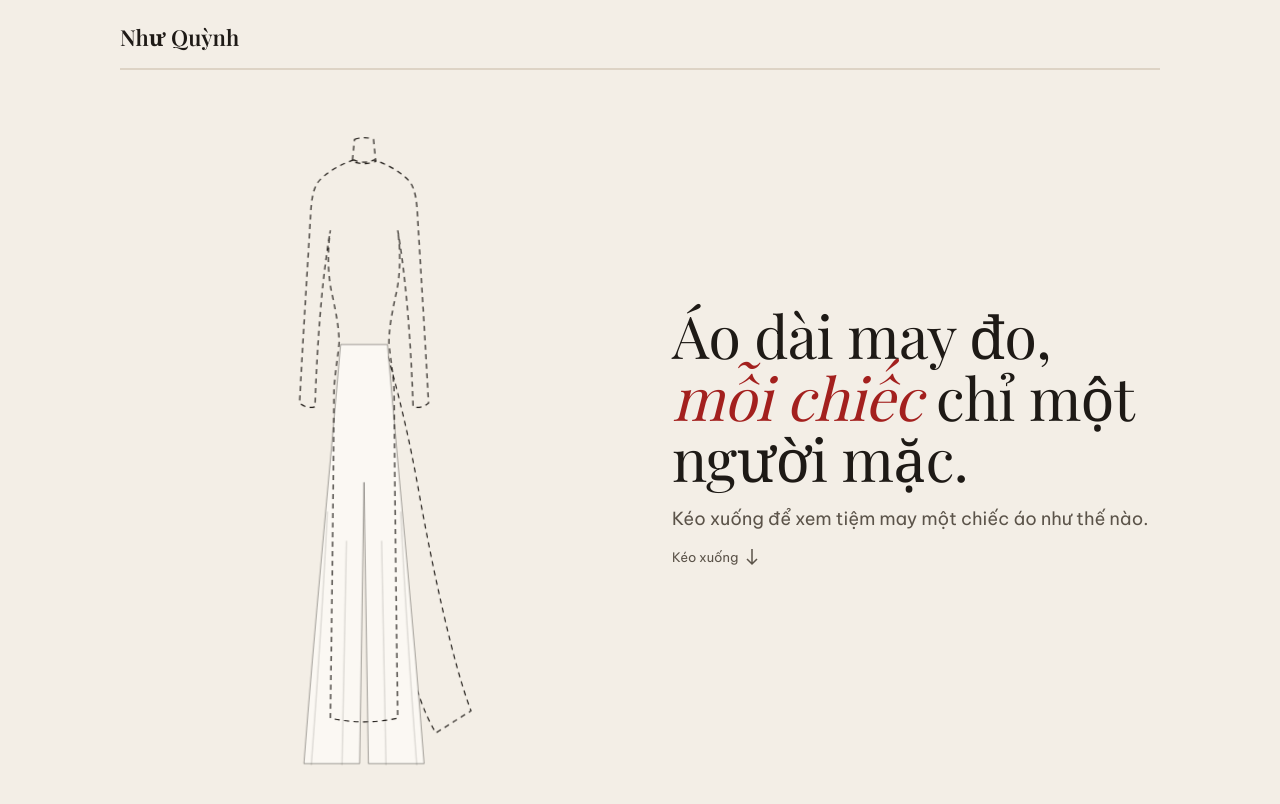
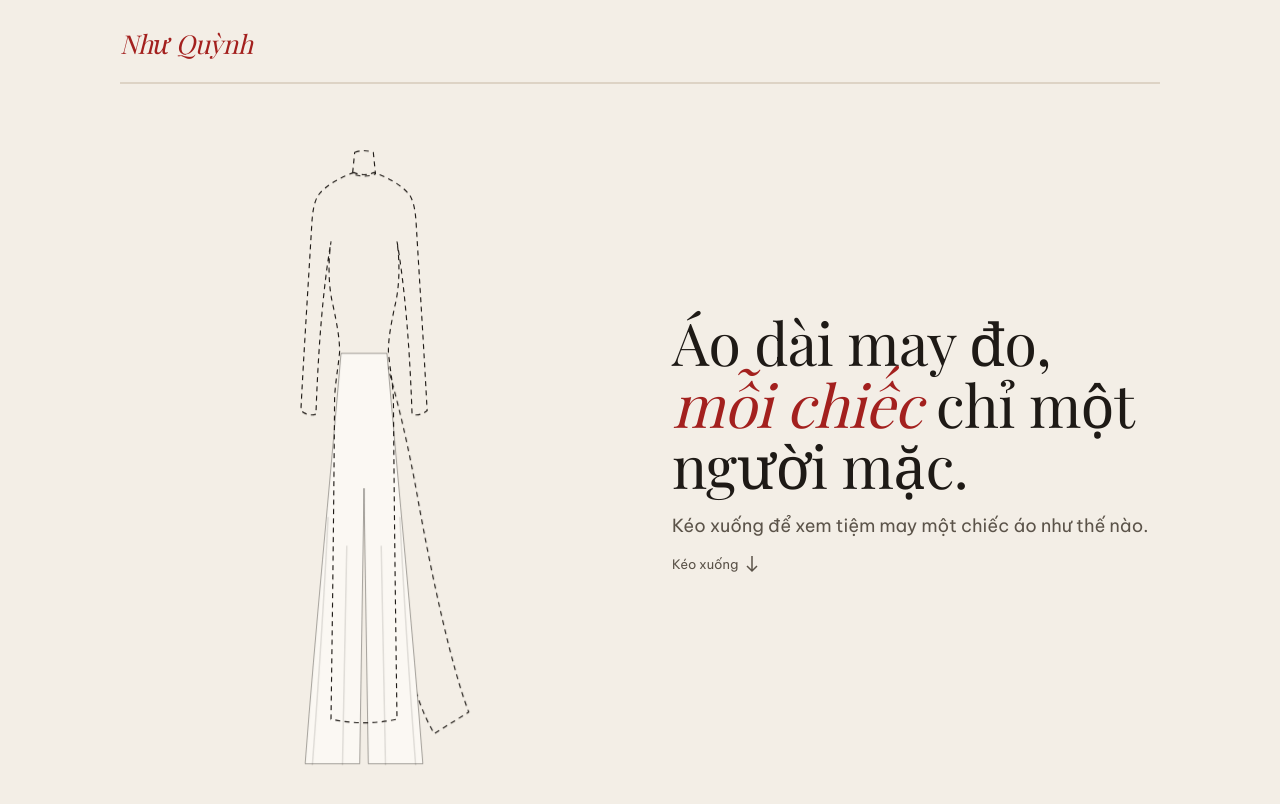
Before and after one commit to thanhsang95/aodainhuquynh, a plain HTML site: page site/index.html in a window 1280 px wide. Shown: the top 804 px of the page. Drawn offline with nearby package versions, Linux system fonts and the light colour scheme; a web font is replaced by a local one.

Commit message:
style: set "Như Quỳnh" wordmark in red Playfair italic
Co-Authored-By: Claude Opus 5.5 <noreply@anthropic.com>

```diff
--- a/site/styles.css
+++ b/site/styles.css
@@ -27,7 +27,7 @@ input::placeholder{color:#A79C8E}
 .story{position:relative}
 .stage{position:sticky;top:0;height:min(860px,100svh);max-width:520px;margin:0 auto;padding:0 20px;display:flex;flex-direction:column}
 .topbar{flex:none;display:flex;align-items:center;justify-content:space-between;gap:12px;padding:14px 0 10px}
-.brand{text-decoration:none;font-family:var(--serif);font-size:20px;font-weight:600}
+.brand{display:inline-flex;align-items:center;min-height:44px;text-decoration:none;font-family:var(--serif);font-size:22px;font-style:italic;font-weight:400;line-height:1;letter-spacing:-.01em;color:var(--accent)}
 .counter{position:relative;flex:none;width:120px;height:18px;font-size:12px;letter-spacing:.14em;text-transform:uppercase;color:var(--muted);text-align:right}
 .prog-wrap{flex:none;height:2px;background:var(--line)}
 .prog{height:2px;background:var(--accent)}
@@ -180,7 +180,7 @@ input::placeholder{color:#A79C8E}
 
 /* ---------- Footer ---------- */
 .footer{max-width:520px;margin:0 auto;padding:32px 20px 40px;display:flex;flex-direction:column;align-items:center;gap:14px;text-align:center}
-.footer-name{font-family:var(--serif);font-size:24px;font-weight:600}
+.footer-name{font-family:var(--serif);font-size:28px;font-style:italic;font-weight:400;line-height:1;letter-spacing:-.01em;color:var(--accent)}
 .footer-tag{font-family:var(--serif);font-style:italic;font-size:16px;color:var(--muted)}
 .footer-copy{font-size:12px;color:var(--muted)}
 
@@ -246,7 +246,7 @@ html.is-locked{overflow:hidden}
     grid-template-areas:"top top" "prog prog" "ao caps";
   }
   .topbar{grid-area:top;padding:22px 0 16px}
-  .brand{font-size:22px}
+  .brand{font-size:26px}
   .prog-wrap{grid-area:prog}
   .aodai-wrap{grid-area:ao;margin:24px 0 32px}
   .caps{grid-area:caps;align-self:center;height:auto;padding:0;display:grid}
```
